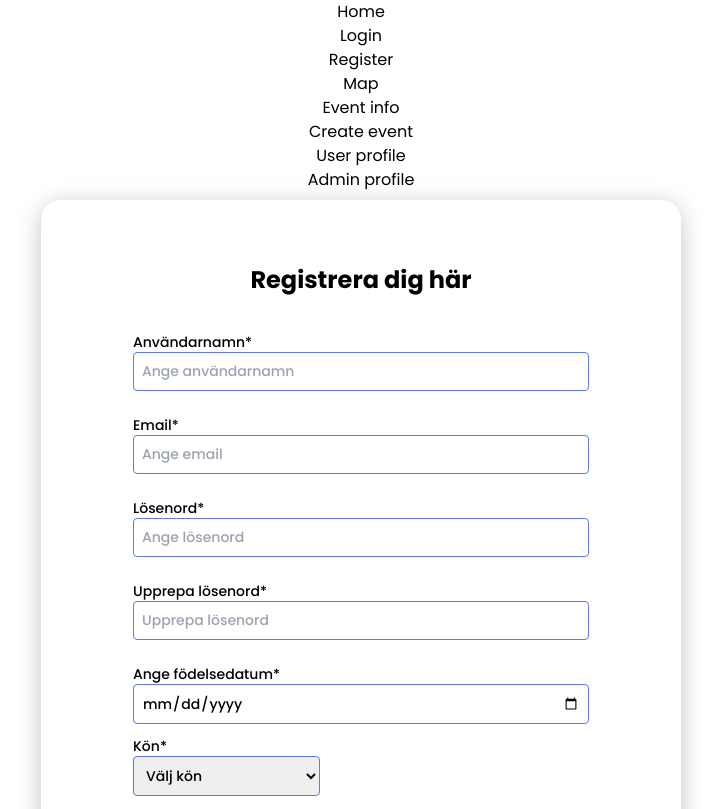
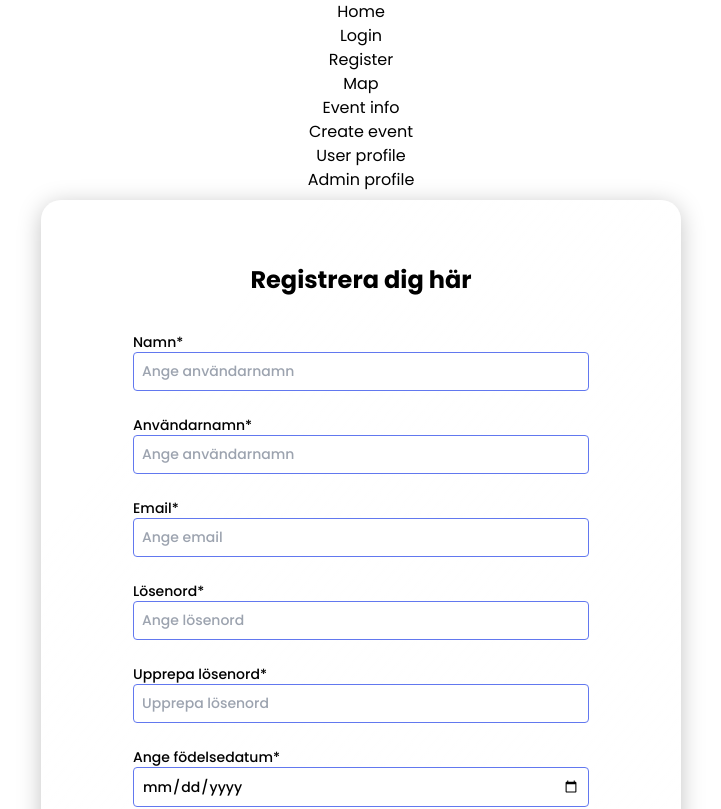
Before and after one commit to chas-academy/u08-business-idea-adventurebuddies, a React (Vite) app in the folder frontend/: page /register in a window 1280 px wide. Shown: the top 809 px of the page, without its empty margins (279-1000 px from the left). Built offline with nearby package versions, Linux system fonts and the light colour scheme.

Commit message:
connected RegisterForm to Backend successfully

```diff
--- a/frontend/src/pages/RegisterPage/RegisterPage.tsx
+++ b/frontend/src/pages/RegisterPage/RegisterPage.tsx
@@ -6,7 +6,8 @@ import Button from "../../components/button/Button";
 
 const RegisterPage: React.FC = () => {
   const [formData, setFormData] = useState({
-    username: "",
+    name: "",
+    userName: "",
     password: "",
     email: "",
     confirmPassword: "",
@@ -16,12 +17,19 @@ const RegisterPage: React.FC = () => {
   });
 
   const handleInputChange = (event: React.ChangeEvent<HTMLInputElement>) => {
-    const { name, value } = event.target;
-    setFormData((prevFormData) => ({
-      ...prevFormData,
-      [name]: value,
-    }));
+    setFormData({
+      ...formData,
+      [event.target.name]: event.target.value,
+    });
   };
+
+  // const handleInputChange = (event: React.ChangeEvent<HTMLInputElement>) => {
+  //   const { name, value } = event.target;
+  //   setFormData((prevFormData) => ({
+  //     ...prevFormData,
+  //     [name]: value,
+  //   }));
+  // };
 
   const handleSelectChange = (event: React.ChangeEvent<HTMLSelectElement>) => {
     const { name, value } = event.target;
@@ -34,6 +42,24 @@ const RegisterPage: React.FC = () => {
   const handleSubmit = (e: React.FormEvent<HTMLFormElement>) => {
     e.preventDefault();
     // Hantera formulär här
+
+    fetch("http://localhost:3000/api/users/register", {
+      method: "POST",
+      headers: {
+        "Content-Type": "application/json",
+      },
+      body: JSON.stringify(formData),
+    })
+      .then((response) => response.json())
+      .then((data) => {
+        console.log("User registered successfully:", data);
+        // Handle response data
+        // Redirect the user, show a success message, etc.
+      })
+      .catch((error) => {
+        console.error("Error:", error);
+        // Handle the error
+      });
   };
 
   return (
@@ -50,9 +76,17 @@ const RegisterPage: React.FC = () => {
             <div className="flex flex-col">
               <Input
                 type="text"
+                label="Namn*"
+                name="name"
+                value={formData.name}
+                onChange={handleInputChange}
+                placeholder="Ange användarnamn"
+              />
+              <Input
+                type="text"
                 label="Användarnamn*"
-                name="username"
-                value={formData.username}
+                name="userName"
+                value={formData.userName}
                 onChange={handleInputChange}
                 placeholder="Ange användarnamn"
               />
@@ -118,7 +152,7 @@ const RegisterPage: React.FC = () => {
                   <option value="">Välj kön</option>
                   <option value="female">Kvinna</option>
                   <option value="male">Man</option>
-                  {/* LÄGG TILL I DB <option value="non-binary">Icke-binär</option> */}
+                  <option value="non-binary">Icke-binär</option>
                   <option value="other">Annat</option>
                 </select>
               </div>
```
Also changed, not shown: 1 other file (tests, documents, lock files or other folders).
